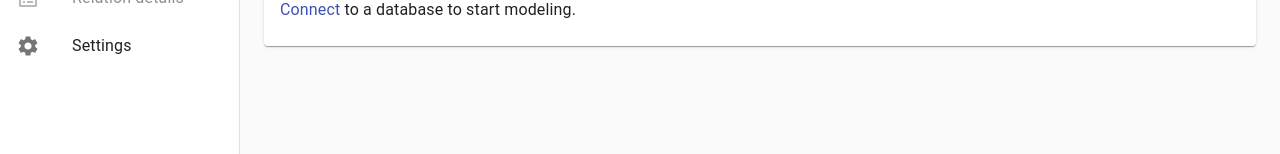
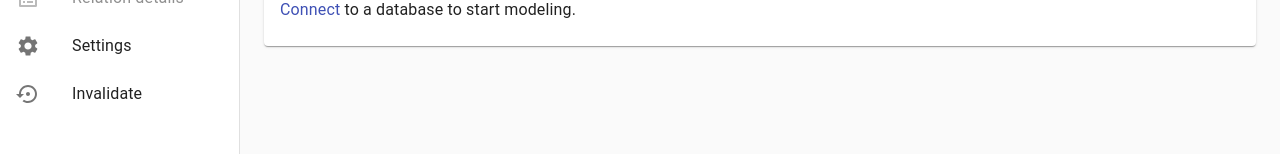
Before and after one commit to Geogi/web-pg-designer, a React app: page / in a window 1280 px wide. Shown: the part 146-300 px from the top of the page. Built offline with nearby package versions, Linux system fonts and the light colour scheme.

Commit message:
adds "Invalidate" button to reset to default state
used "invalidate" because it behaves to an end-user more
like an IDE "invalidate cache" button than a "reset" button:
it fixes issues without deleting actual work

```diff
--- a/src/actions/actions.tsx
+++ b/src/actions/actions.tsx
@@ -1,5 +1,7 @@
 import {createAction} from "../utils/actionReduce";
 import {Table} from "../reducers/database";
+
+export const stateReset = createAction("STATE/RESET");
 
 export const mobileMenuToggle = createAction("MOBILE_MENU/TOGGLE");
 export const mobileMenuClose = createAction("MOBILE_MENU/CLOSE");
--- a/src/components/MDrawer.tsx
+++ b/src/components/MDrawer.tsx
@@ -13,8 +13,15 @@ import * as React from "react";
 import SettingsIcon from "@material-ui/icons/Settings";
 import ViewComfyIcon from "@material-ui/icons/ViewComfy";
 import ListAltIcon from "@material-ui/icons/ListAlt";
+import SettingsBackupRestoreIcon from "@material-ui/icons/SettingsBackupRestore";
 import {useDispatch, useSelector} from "react-redux";
-import {mobileMenuClose, navigateCurrentRelation, navigateRelations, navigateSettings} from "../actions/actions";
+import {
+  mobileMenuClose,
+  navigateCurrentRelation,
+  navigateRelations,
+  navigateSettings,
+  stateReset
+} from "../actions/actions";
 import {DrawerProps} from "@material-ui/core/Drawer";
 import {Root} from "../reducers/root";
 
@@ -59,6 +66,10 @@ const DrawerBase = (props: DrawerProps) => {
         <ListItemIcon><SettingsIcon/></ListItemIcon>
         <ListItemText primary="Settings"/>
       </ListItem>
+      <ListItem button key="invalidate" onClick={() => dispatch(stateReset())}>
+        <ListItemIcon><SettingsBackupRestoreIcon/></ListItemIcon>
+        <ListItemText primary="Invalidate"/>
+      </ListItem>
     </List>
   </Drawer>;
 };
--- a/src/reducers/database.tsx
+++ b/src/reducers/database.tsx
@@ -8,7 +8,8 @@ import {
   settingsChangeHost,
   settingsChangePassword,
   settingsChangePort,
-  settingsChangeUser
+  settingsChangeUser,
+  stateReset
 } from "../actions/actions";
 import {Pool} from "pg";
 
@@ -69,6 +70,7 @@ const init: Database = {
 
 const database = actions(
   init,
+  handle(stateReset, () => init),
   handle(settingsChangeHost, (st: Database, s: string) => ({...st, fieldHost: s})),
   handle(settingsChangePort, (st: Database, n: number) => ({...st, fieldPort: n})),
   handle(settingsChangeDatabase, (st: Database, s: string) => ({...st, fieldDatabase: s})),
--- a/src/reducers/navigation.tsx
+++ b/src/reducers/navigation.tsx
@@ -8,7 +8,8 @@ import {
   navigateRelation,
   navigateRelations,
   navigateSettings,
-  navigateWelcome
+  navigateWelcome,
+  stateReset
 } from "../actions/actions";
 
 export type Page = "welcome" | "settings" | "relations" | "relation";
@@ -27,6 +28,7 @@ const init: Navigation = {
 
 const navigation = actions(
   init,
+  handle(stateReset, () => init),
   handle(mobileMenuToggle, (st: Navigation) => ({...st, mobileMenuOpen: !st.mobileMenuOpen})),
   handle(mobileMenuClose, (st: Navigation): Navigation => ({...st, mobileMenuOpen: false})),
   handle(navigateSettings, (st: Navigation): Navigation => ({...st, page: "settings", mobileMenuOpen: false})),
```
